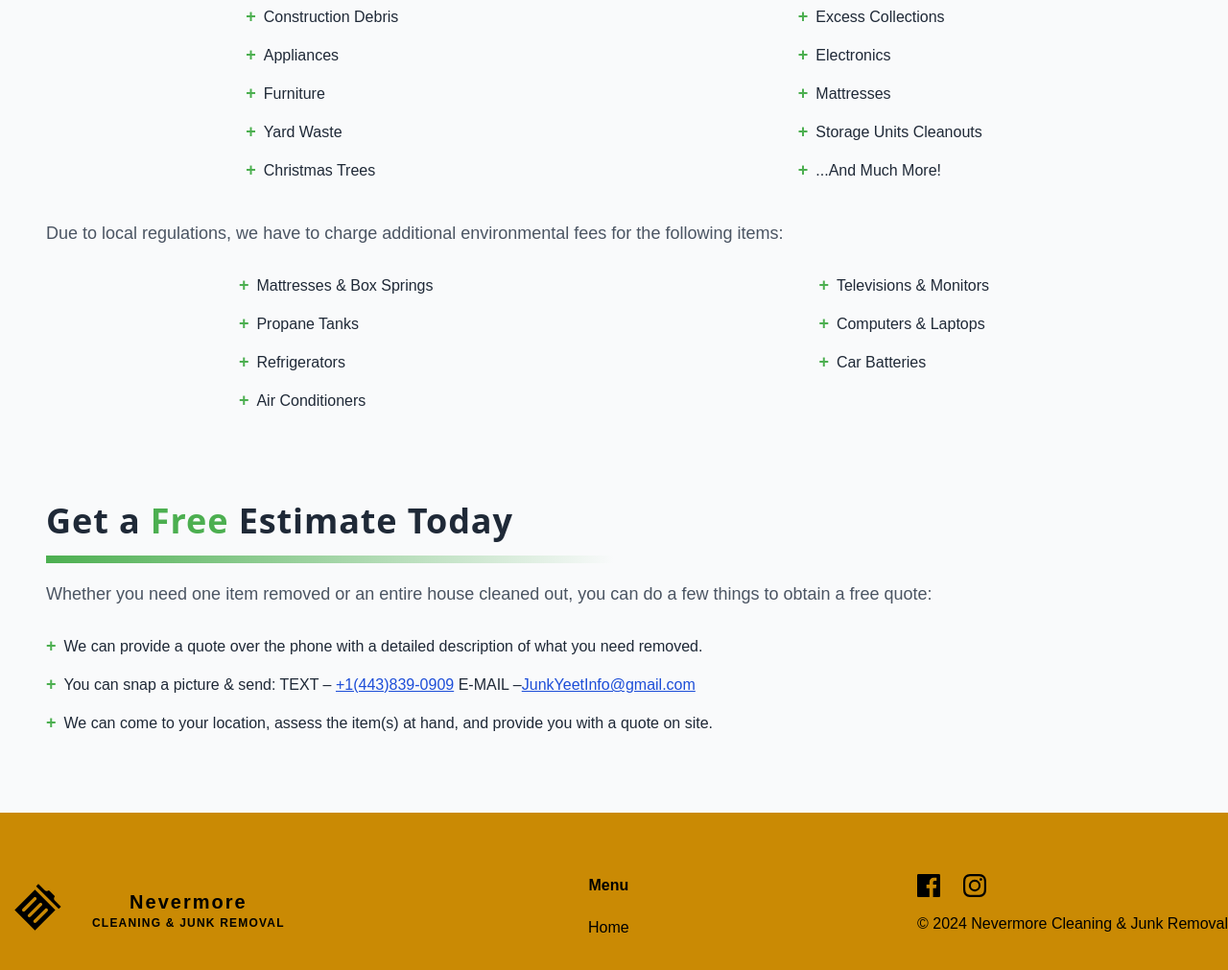
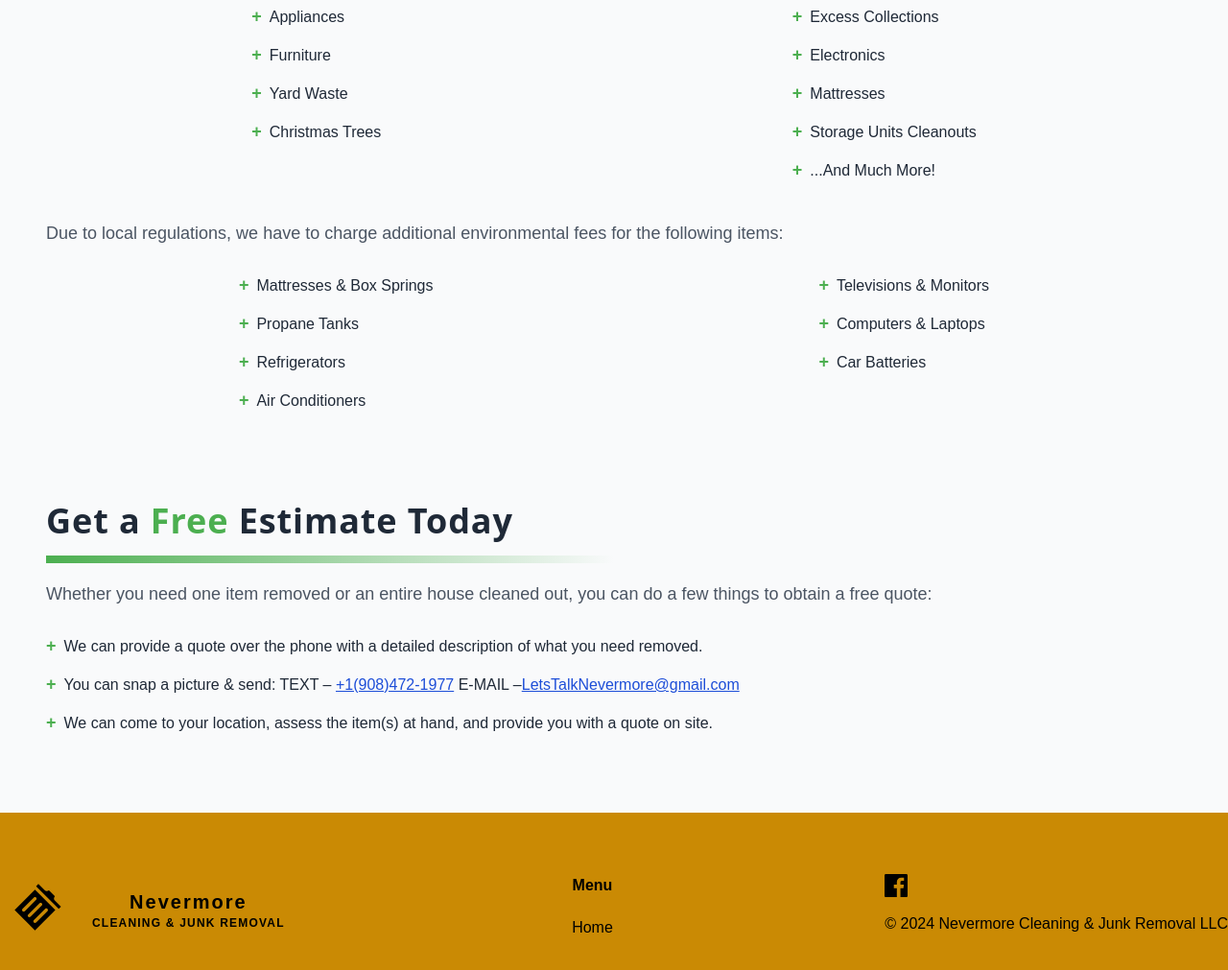
Before and after one commit to errolgh/yeet-it-junk-removal, a Gatsby site: page / in a window 1280 px wide. Shown: the part 2596-3607 px from the top of the page at 96% size. Built offline with nearby package versions, Linux system fonts and the light colour scheme; Gatsby itself is replaced by a stand-in of ours.

Commit message:
updates copy, contact info, and links

```diff
--- a/src/components/Footer.jsx
+++ b/src/components/Footer.jsx
@@ -146,12 +146,12 @@ export default function Footer() {
             <a href="/">
               <Pinterest />
             </a> */}
-            <a href="https://www.instagram.com/yeet_itjunkremoval">
+            {/* <a href="https://www.instagram.com/yeet_itjunkremoval">
               <Instagram />
-            </a>
+            </a> */}
           </div>
           <div className="text-center md:text-left text-black">
-            <p>© {new Date().getFullYear()} Nevermore Cleaning & Junk Removal</p>
+            <p>© {new Date().getFullYear()} Nevermore Cleaning & Junk Removal LLC</p>
           </div>
         </div>
       </div>
--- a/src/pages/contact.js
+++ b/src/pages/contact.js
@@ -61,10 +61,10 @@ const ContactForm = () => {
                   <span className="text-gray-600">(443) 839-0909</span>
               </div>
                 </a>
-                <a href="mailto:JunkYeetInfo@gmail.com">
+                <a href="mailto:LetsTalkNevermore@gmail.com">
               <div className="inline-flex space-x-2 items-center">
                   <IoMailSharp className="text-yellow-600 text-xl" />
-                  <span className="text-gray-600">JunkYeetInfo@gmail.com</span>
+                  <span className="text-gray-600">LetsTalkNevermore@gmail.com</span>
               </div>
                 </a>
               <div className="inline-flex space-x-2 items-center">
--- a/src/pages/index.js
+++ b/src/pages/index.js
@@ -30,7 +30,7 @@ const IndexPage = () => {
         <br />
         <div className="flex flex-col md:flex-row md:justify-around">
           <ul>
-            <li className="feature-list-item">Construction Debris</li>
+            {/* <li className="feature-list-item">Construction Debris</li> */}
             <li className="feature-list-item">Appliances</li>
             <li className="feature-list-item">Furniture</li>
             <li className="feature-list-item">Yard Waste</li>
@@ -83,17 +83,17 @@ const IndexPage = () => {
           <li className="feature-list-item">
             You can snap a picture & send: TEXT –{' '}
             <a
-              href="sms:+14438390909"
+              href="sms:+19084721977"
               className="text-decoration-line: underline text-blue-700"
             >
-              +1(443)839-0909
+              +1(908)472-1977
             </a>{' '}
             E-MAIL –
             <a
               className="text-decoration-line: underline text-blue-700"
-              href="mailto:junkyeetinfo@gmail.com"
+              href="mailto:LetsTalkNevermore@gmail.com"
             >
-              JunkYeetInfo@gmail.com
+              LetsTalkNevermore@gmail.com
             </a>
           </li>
           <li className="feature-list-item">
```
